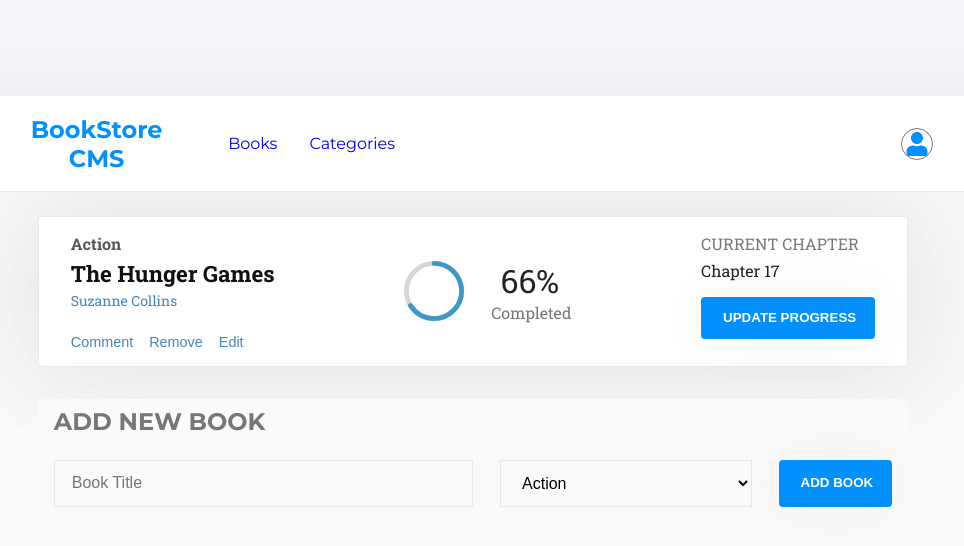
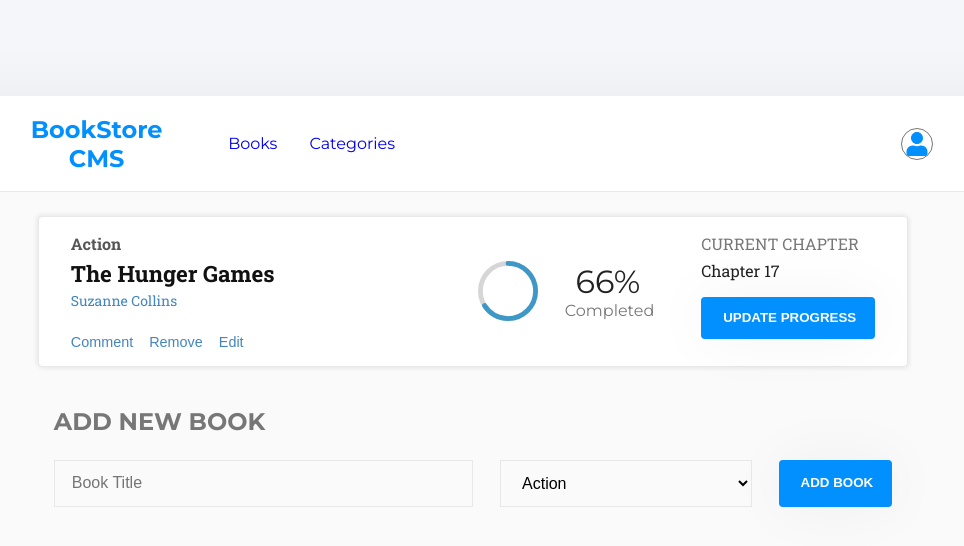
Before and after one commit to mengiefen/book-store-react-redux, a React (Create React App) app: page / in a window 1280 px wide. Shown: the top 546 px of the page, without its empty margins (167-1131 px from the left). Built offline with nearby package versions, Linux system fonts and the light colour scheme.

Commit message:
update Book react component

```diff
--- a/src/components/Book/Book.jsx
+++ b/src/components/Book/Book.jsx
@@ -10,11 +10,12 @@ const Wrapper = styled.div`
   padding: 1rem 2rem;
   border: 1px solid #e8e8e8;
   border-radius: 4px;
-  margin: 0.2rem auto 0 auto;
-  box-shadow: 1px 1px 100px #e8e8e8, -1px -1px 100px #e8e8e8;
+  margin: 0.938rem auto 0 auto;
+  box-shadow: 1px 1px 5px #e8e8e8, -1px -1px 5px #e8e8e8;
   display: flex;
-  justify-content: space-between;
+  gap: 5%;
   background-color: #fff;
+  transition: border 0.5s;
 
   &:hover {
     border: 1px solid #4386bf;
@@ -25,6 +26,7 @@ const LeftWrapper = styled.div`
   display: flex;
   flex-direction: column;
   align-items: start;
+  flex: 2;
 `;
 
 const BookType = styled.h4`
@@ -62,11 +64,13 @@ const MiddleWrapper = styled.div`
   display: flex;
   align-items: center;
   gap: 1.5rem;
+  flex: 1;
 `;
 
 const Percentage = styled.div`
   color: #222;
   font-size: 2rem;
+  font-family: 'Montserrat', sans-serif;
 `;
 
 const RightWrapper = styled.div`
@@ -130,9 +134,7 @@ const Book = (props) => {
       </MiddleWrapper>
 
       <RightWrapper>
-        <div style={{ color: '#777', paddingBottom: '0.4rem' }}>
-          CURRENT CHAPTER
-        </div>
+        <div style={{ color: '#777', paddingBottom: '0.4rem' }}>CURRENT CHAPTER</div>
         <Chapter>Chapter 17</Chapter>
         <ButtonFill>UPDATE PROGRESS</ButtonFill>
       </RightWrapper>
```
